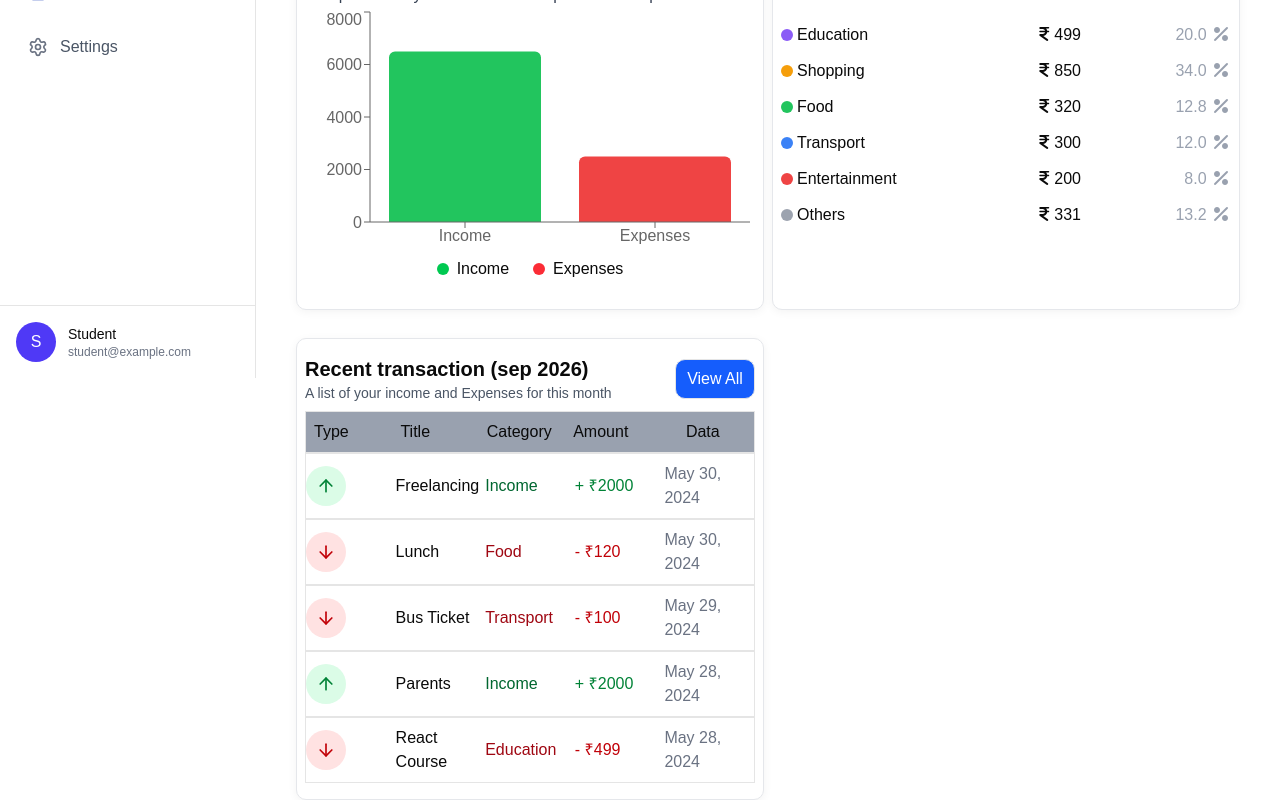
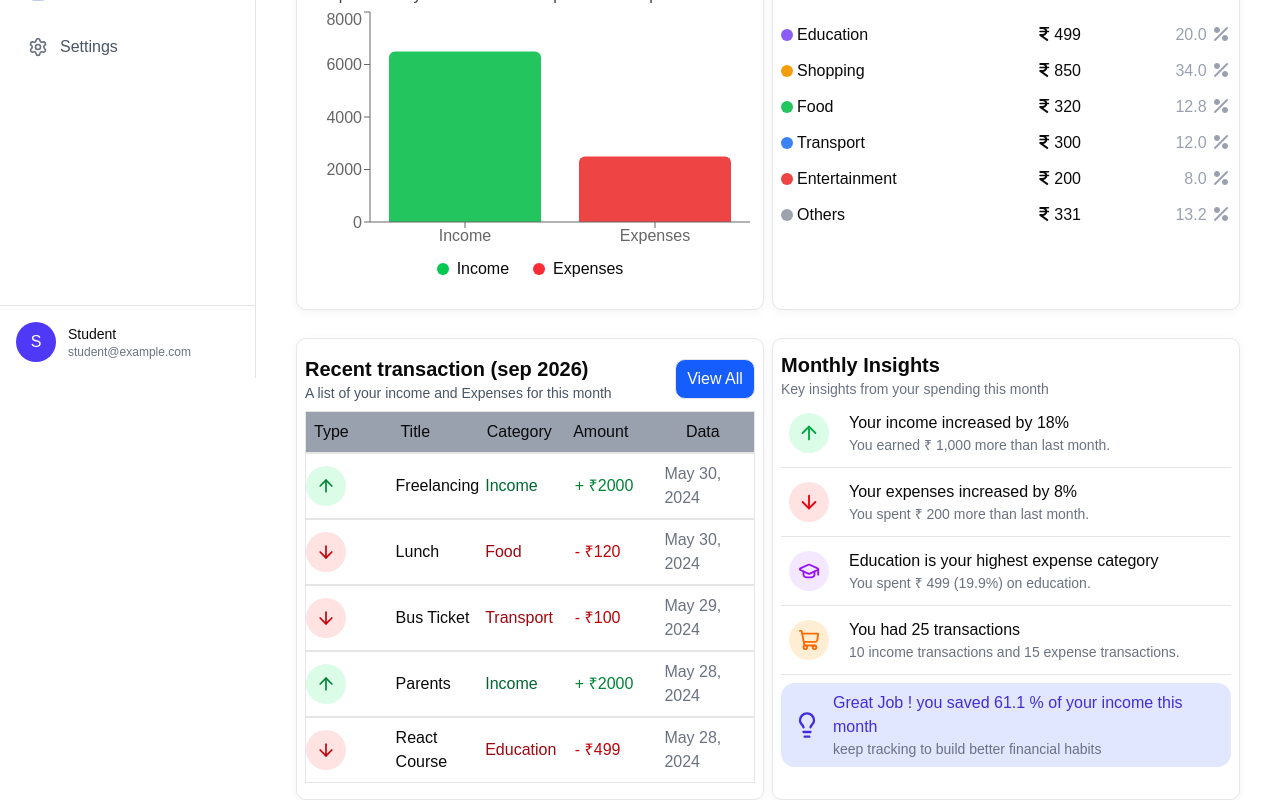
Before and after one commit to Indrajit-barui/SpendWise, a React (Vite) app: page /Report in a window 1280 px wide. Shown: the part 422-1222 px from the top of the page. Built offline with nearby package versions, Linux system fonts and the light colour scheme.

Commit message:
add monthly insights in report section

```diff
--- /dev/null
+++ b/src/components/Report/MonthlyInsights.jsx
@@ -0,0 +1,116 @@
+
+import {
+  ArrowUp,
+  ArrowDown,
+  GraduationCap,
+  ShoppingCart,
+  Lightbulb
+} from "lucide-react";
+
+const MonthlyInsights = () => {
+  const insightIcons = {
+  income: ArrowUp,
+  expense: ArrowDown,
+  education: GraduationCap,
+  transactions: ShoppingCart,
+};
+const insightStyles = {
+  income: {
+    icon: "text-green-600",
+    bg: "bg-green-100",
+  },
+
+  expense: {
+    icon: "text-red-600",
+    bg: "bg-red-100",
+  },
+
+  education: {
+    icon: "text-purple-600",
+    bg: "bg-purple-100",
+  },
+
+  transactions: {
+    icon: "text-orange-500",
+    bg: "bg-orange-100",
+  },
+};
+const insights = [
+  {
+    id:1,
+    title: "Your income increased by 18%",
+    description: "You earned ₹ 1,000 more than last month.",
+    type: "income",
+  },
+  {
+    id:2,
+    title: "Your expenses increased by 8%",
+    description: "You spent ₹ 200 more than last month.",
+    type: "expense",
+  },
+  {
+    id:3,
+    title: "Education is your highest expense category",
+    description: "You spent ₹ 499 (19.9%) on education.",
+    type: "education",
+  },
+  {
+    id:4,
+    title: "You had 25 transactions",
+    description: "10 income transactions and 15 expense transactions.",
+    type: "transactions",
+  },
+];
+  return (
+    <div className="w-full min-h-[300px] rounded-lg border border-gray-200 bg-white shadow-[0_2px_10px_rgba(0,0,0,0.05)] mt-5 flex flex-col px-2 py-3">
+
+    <div>
+        <p className="text-xl font-bold">Monthly Insights</p>
+        <p className="text-sm text-gray-500">Key insights from your spending this month</p>
+    </div>
+
+    <div>
+{insights.map((item) => {
+  const Icon = insightIcons[item.type];
+  const style = insightStyles[item.type];
+
+  return (
+    <div
+      key={item.id}
+      className="flex items-center gap-5 border-b px-2 py-3"
+    >
+      {/* Icon */}
+      <div
+        className={`flex h-10 w-10 shrink-0 items-center justify-center rounded-full ${style.bg} ${style.icon}`}
+      >
+        <Icon size={22} />
+      </div>
+
+      {/* Content */}
+      <div>
+        <p className="font-medium">
+          {item.title}
+        </p>
+
+        <p className="text-sm text-gray-500">
+          {item.description}
+        </p>
+      </div>
+    </div>
+  );
+})}
+    </div>
+    <div className="flex gap-3 items-center py-2 px-3 bg-indigo-100 rounded-xl mt-2">
+      <div className="text-indigo-700">
+         <Lightbulb size={28}/>
+      </div>
+      <div className="">
+          <p className="text-indigo-700">Great Job ! you saved 61.1 % of your income this month</p>
+          <p className="text-sm text-gray-500">keep tracking to build better financial habits</p>
+      </div>
+    </div>
+    </div>
+  )
+}
+
+export default MonthlyInsights
--- a/src/components/Report/RecenttransactionReport.jsx
+++ b/src/components/Report/RecenttransactionReport.jsx
@@ -1,4 +1,4 @@
-import Income from "@/pages/Income";
+
 import { ArrowUp,ArrowDown } from "lucide-react";
 
 
--- a/src/pages/Report.jsx
+++ b/src/pages/Report.jsx
@@ -3,6 +3,7 @@ import ReportStats from "@/components/Stats/ReportStats"
 import IncomevsExpenses from "@/components/Report/IncomevsExpenses"
 import ExpensesByCategory from "@/components/Analytics/ExpensesByCategory"
 import RecenttransactionReport from "@/components/Report/RecenttransactionReport"
+import MonthlyInsights from "@/components/Report/MonthlyInsights"
 const Report = () => {
   return (
     <div className="">
@@ -41,6 +42,8 @@ const Report = () => {
         <IncomevsExpenses/>
         <ExpensesByCategory/>
         <RecenttransactionReport/>
+        <MonthlyInsights/>
+
         </div>
 
     </div>
```
